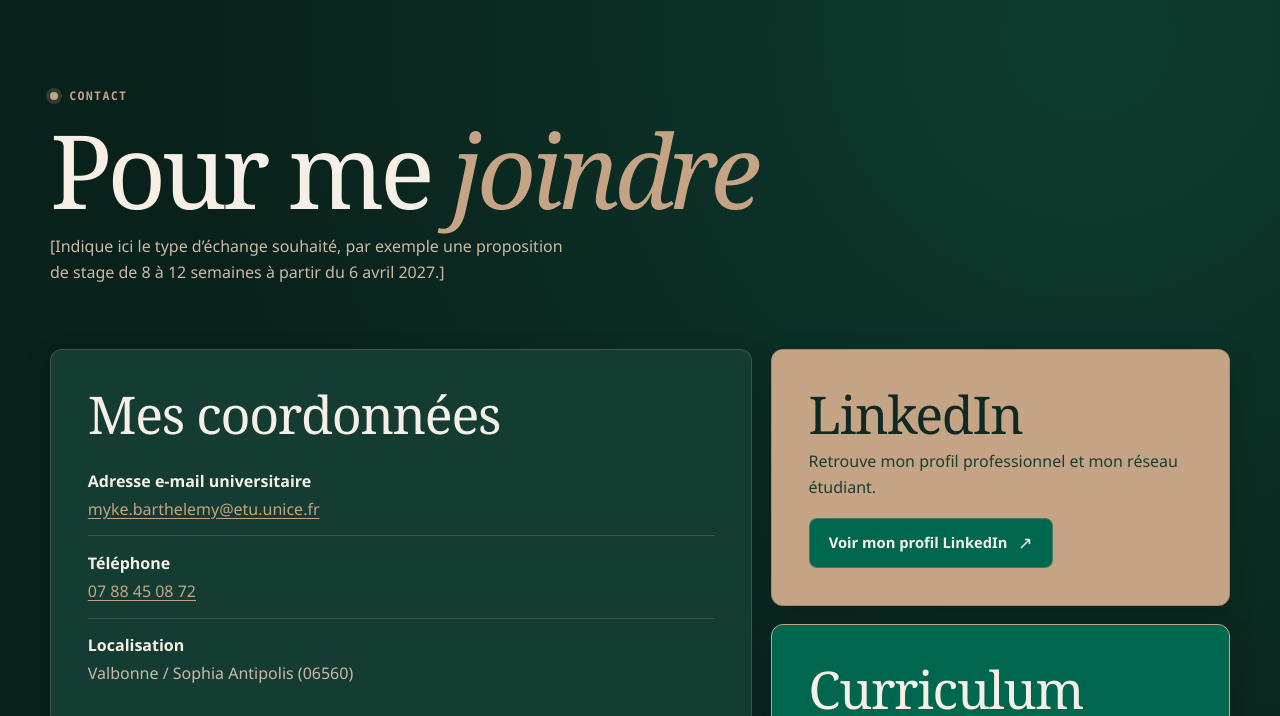
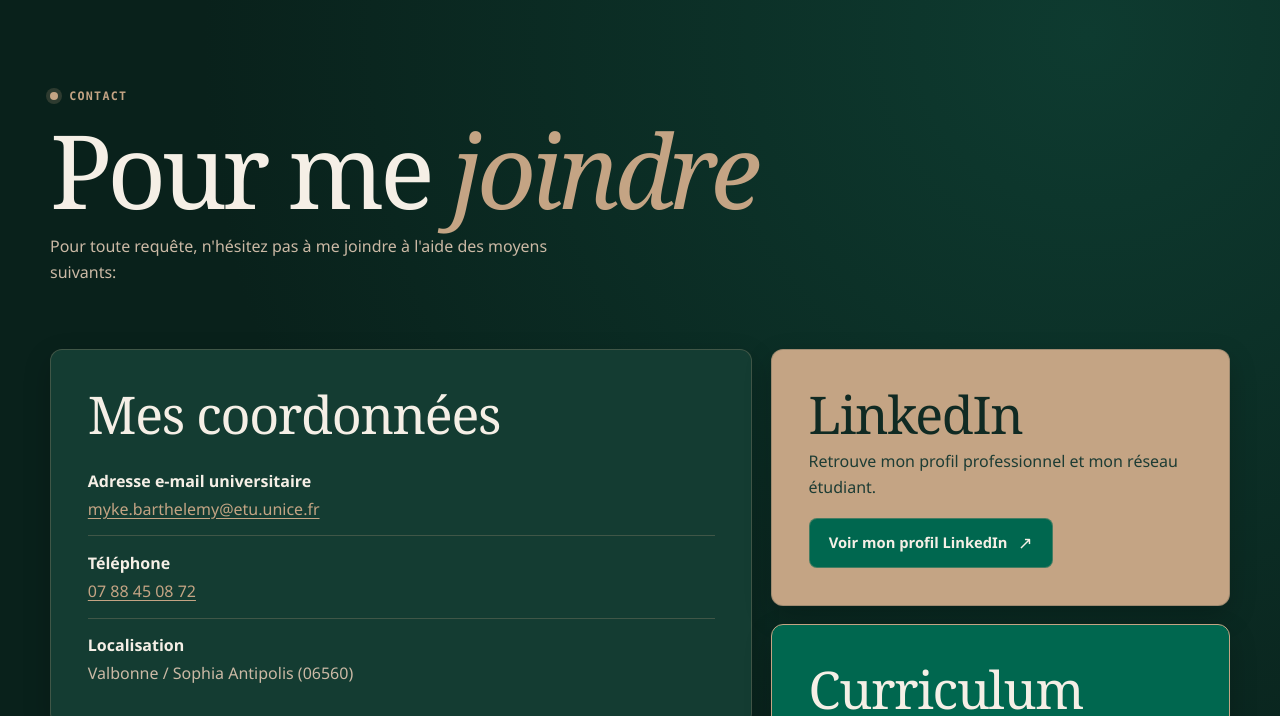
Before and after one commit to BarthelemyMyke/portfolio, a plain HTML site: page contact.html in a window 1280 px wide. Shown: the part 84-800 px from the top of the page. Drawn offline with Linux system fonts and the light colour scheme.

Commit message:
Update contact information placeholder text

```diff
--- a/contact.html
+++ b/contact.html
@@ -36,7 +36,7 @@
       <header class="page-heading">
         <p class="eyebrow">Contact</p>
         <h1 class="heading page-title">Pour me <em>joindre</em></h1>
-        <p class="placeholder-copy">[Indique ici le type d’échange souhaité, par exemple une proposition de stage de 8 à 12 semaines à partir du 6 avril 2027.]</p>
+        <p class="placeholder-copy">Pour toute requête, n'hésitez pas à me joindre à l'aide des moyens suivants:</p>
       </header>
       <div class="contact-layout">
         <section class="panel">
```
